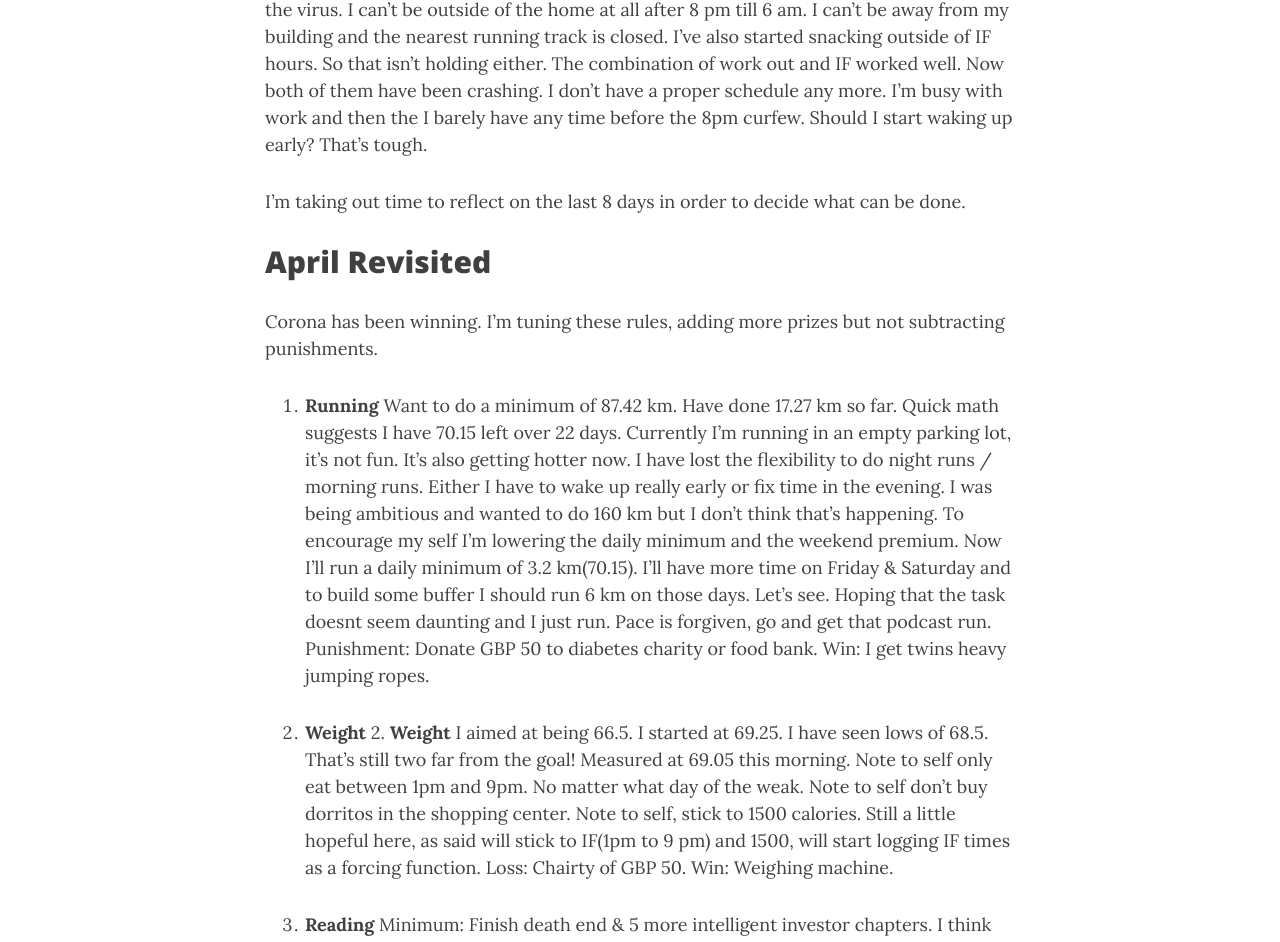
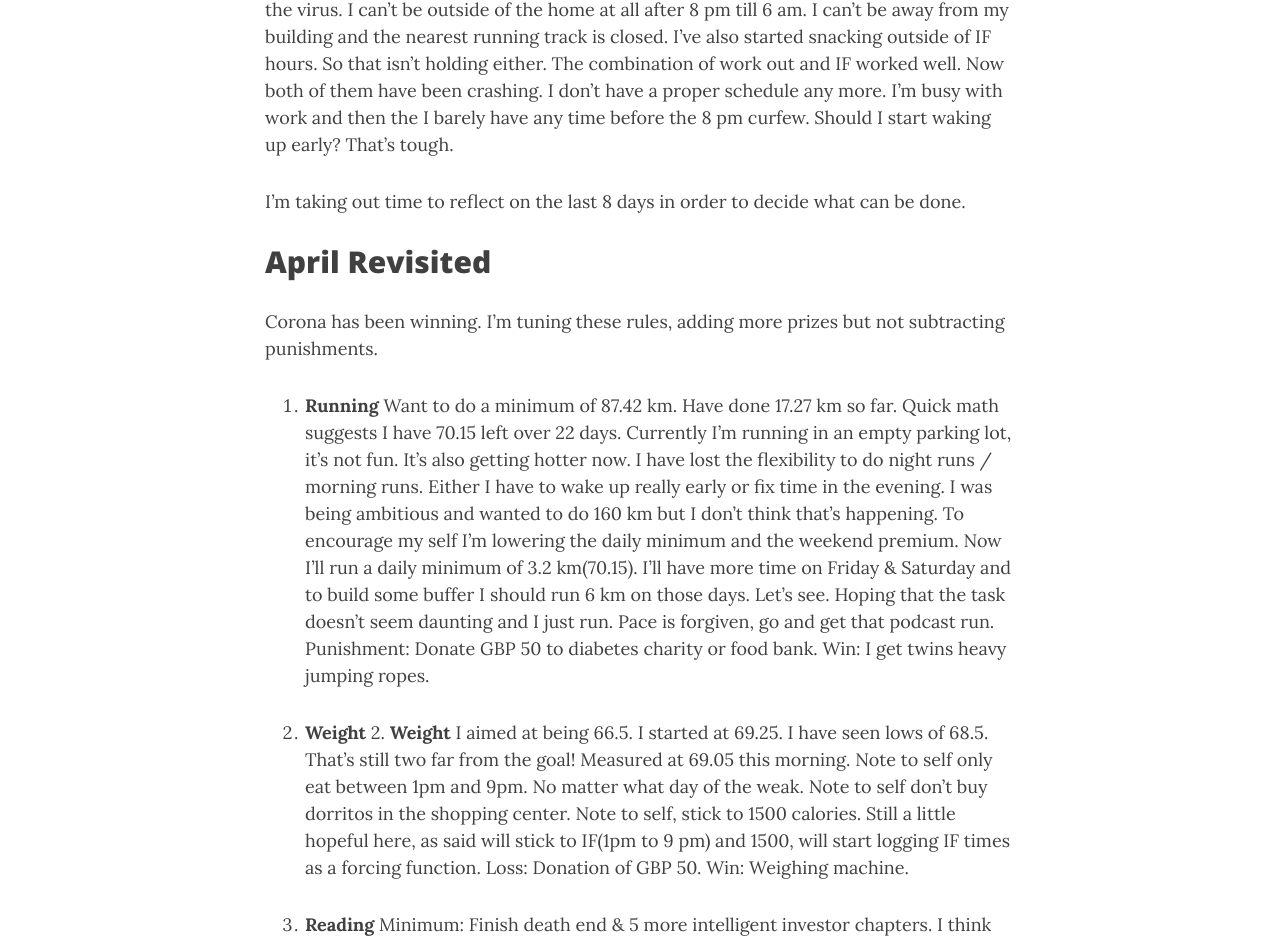
Before and after one commit to h4ck3rk3y/h4ck3rk3y.github.io, a Jekyll site: the page built from _posts/2020-04-08-life-in-the-time-of-corona.md, in a window 1280 px wide and 1400 px high. Shown: the part 438-1380 px from the top of the window. Built offline with Jekyll 4.4.1, drawn with Linux system fonts in a browser that asks for light colours; nearby versions of some CDN libraries; comment, search, counter and statistics services are not loaded; some of the changed text lies outside the part shown.

Commit message:
typo fix

```diff
--- a/_posts/2020-04-08-life-in-the-time-of-corona.md
+++ b/_posts/2020-04-08-life-in-the-time-of-corona.md
@@ -8,7 +8,7 @@
 
 ## early month reality check
 
-In the last two months around the 17th or the 20th I'd post early wins where the minimum number of kilometers was hit. This months it's going to be the opposite. I've just run 17.27 km. That sucks. That's an average of 2.15875 km. I've been blaming this on the virus. I can't be outside of the home at all after 8 pm till 6 am. I can't be away from my building and the nearest running track is closed. I've also started snacking outside of IF hours. So that isn't holding either. The combination of work out and IF worked well. Now both of them have been crashing. I don't have a proper schedule any more. I'm busy with work and then the I barely have any time before the 8pm curfew.  Should I start waking up early? That's tough.
+In the last two months around the 17th or the 20th I'd post early wins where the minimum number of kilometers was hit. This months it's going to be the opposite. I've just run 17.27 km. That sucks. That's an average of 2.15875 km. I've been blaming this on the virus. I can't be outside of the home at all after 8 pm till 6 am. I can't be away from my building and the nearest running track is closed. I've also started snacking outside of IF hours. So that isn't holding either. The combination of work out and IF worked well. Now both of them have been crashing. I don't have a proper schedule any more. I'm busy with work and then the I barely have any time before the 8 pm curfew.  Should I start waking up early? That's tough.
 
 I'm taking out time to reflect on the last 8 days in order to decide what can be done.
 
@@ -16,11 +16,11 @@
 
 Corona has been winning. I'm tuning these rules, adding more prizes but not subtracting punishments.
 
-1. **Running** Want to do a minimum of 87.42 km. Have done 17.27 km so far. Quick math suggests I have 70.15 left over 22 days. Currently I'm running in an empty parking lot, it's not fun. It's also getting hotter now. I have lost the flexibility to do night runs / morning runs. Either I have to wake up really early or fix time in the evening. I was being ambitious and wanted to do 160 km but I don't think that's happening. To encourage my self I'm lowering the daily minimum and the weekend premium. Now I'll run a daily minimum of 3.2 km(70.15). I'll have more time on Friday & Saturday and to build some buffer I should run 6 km on those days. Let's see. Hoping that the task doesnt seem daunting and I just run. Pace is forgiven, go and get that podcast run. Punishment: Donate GBP 50 to diabetes charity or food bank. Win: I get twins heavy jumping ropes.
+1. **Running** Want to do a minimum of 87.42 km. Have done 17.27 km so far. Quick math suggests I have 70.15 left over 22 days. Currently I'm running in an empty parking lot, it's not fun. It's also getting hotter now. I have lost the flexibility to do night runs / morning runs. Either I have to wake up really early or fix time in the evening. I was being ambitious and wanted to do 160 km but I don't think that's happening. To encourage my self I'm lowering the daily minimum and the weekend premium. Now I'll run a daily minimum of 3.2 km(70.15). I'll have more time on Friday & Saturday and to build some buffer I should run 6 km on those days. Let's see. Hoping that the task doesn't seem daunting and I just run. Pace is forgiven, go and get that podcast run. Punishment: Donate GBP 50 to diabetes charity or food bank. Win: I get twins heavy jumping ropes.
 
 2. **Weight** 2. **Weight** I aimed at being 66.5. I started at 69.25. I have seen lows of 68.5. That's still two far from the goal! Measured at 69.05 this morning. Note to self only eat between 1pm and 9pm. No matter what day of the weak. Note to self don't buy dorritos in
-the shopping center. Note to self, stick to 1500 calories. Still a little hopeful here, as said will stick to IF(1pm to 9 pm) and 1500, will start logging IF times as a forcing function. Loss: Chairty of GBP 50. Win: Weighing machine.
+the shopping center. Note to self, stick to 1500 calories. Still a little hopeful here, as said will stick to IF(1pm to 9 pm) and 1500, will start logging IF times as a forcing function. Loss: Donation of GBP 50. Win: Weighing machine.
 
-3. **Reading** Minimum: Finish death end & 5 more intelligent investor chapters. I think deaths end will be done. I'm not so sure about intelligent investor. I started watchign Aswath Damodarns investment philosophies course. Anywho, Loss: Education Chairty and Win: A lamp!
+3. **Reading** Minimum: Finish death end & 5 more intelligent investor chapters. I think deaths end will be done. I'm not so sure about intelligent investor. I started watching Aswath Damodarns investment philosophies course. Any who, Loss: Education Charity and Win: A lamp!
 
 4. **Side Project** Wanted to ship a defined project. Currently the project is basic CI. Haven't made much progress here. Maybe over the weekend? Loss: 50GBP to Wikipedia and loss of Netflix. Win: Hitman 2.
```
